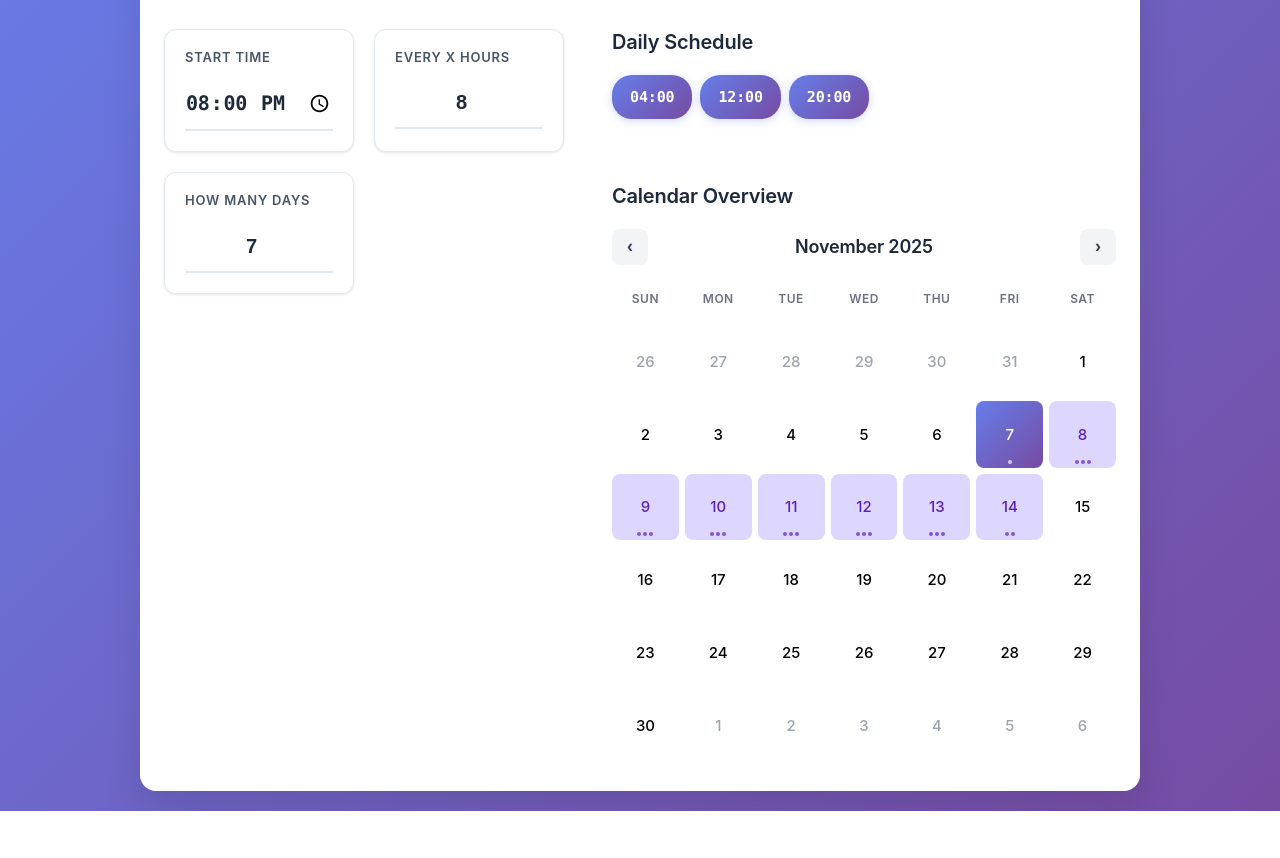
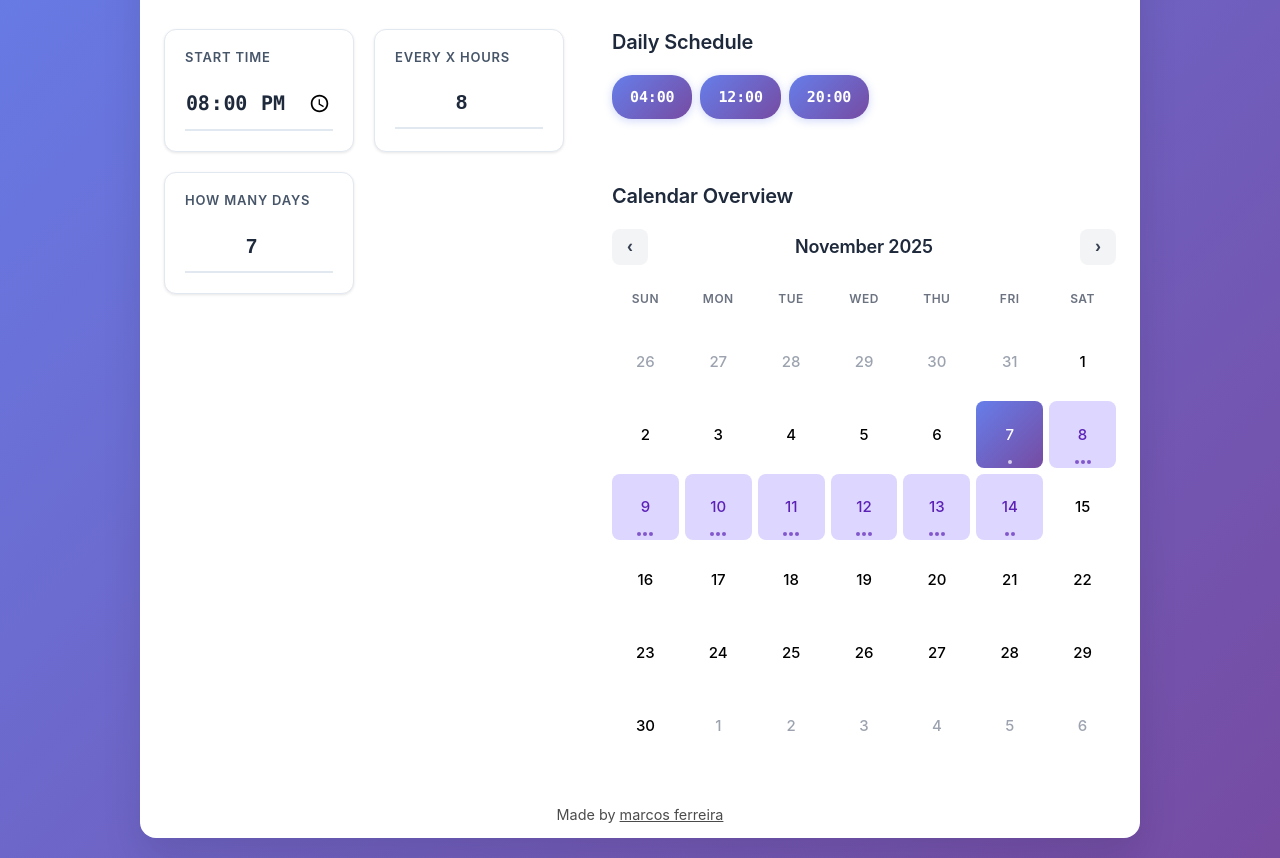
Before and after one commit to mracos/piula, a plain HTML site: page index.html in a window 1280 px wide. Shown: the part 193-1051 px from the top of the page. Before the commit the page ends 1004 px from the top, so only its background shows below. Drawn offline with Linux system fonts and the light colour scheme.

Commit message:
Add backlink to main site

```diff
--- a/index.html
+++ b/index.html
@@ -58,8 +58,11 @@
                 </div>
             </div>
         </div>
+
+        <footer class="footer">
+            <p>Made by <a href="https://mracos.com.br" target="_blank" rel="noopener">marcos ferreira</a></p>
+        </footer>
     </main>
-
     <script type="module" src="app.js"></script>
 </body>
 </html>
--- a/styles.css
+++ b/styles.css
@@ -11,12 +11,25 @@ body {
     background: linear-gradient(135deg, #667eea 0%, #764ba2 100%);
     min-height: 100vh;
     display: flex;
+    flex-direction: column;
     align-items: center;
     justify-content: center;
     padding: 20px;
     line-height: 1.6;
     -webkit-font-smoothing: antialiased;
     -moz-osx-font-smoothing: grayscale;
+}
+
+a {
+    color: inherit;
+    text-decoration: underline;
+}
+
+.footer {
+    text-align: center;
+    opacity: 0.7;
+    font-size: 0.9em;
+    padding: 12px;
 }
 
 .app {
```
